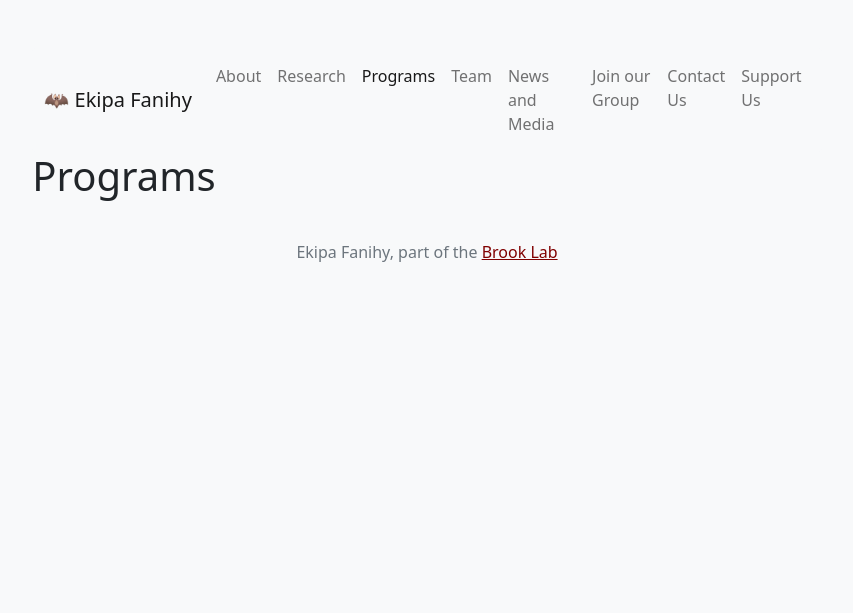
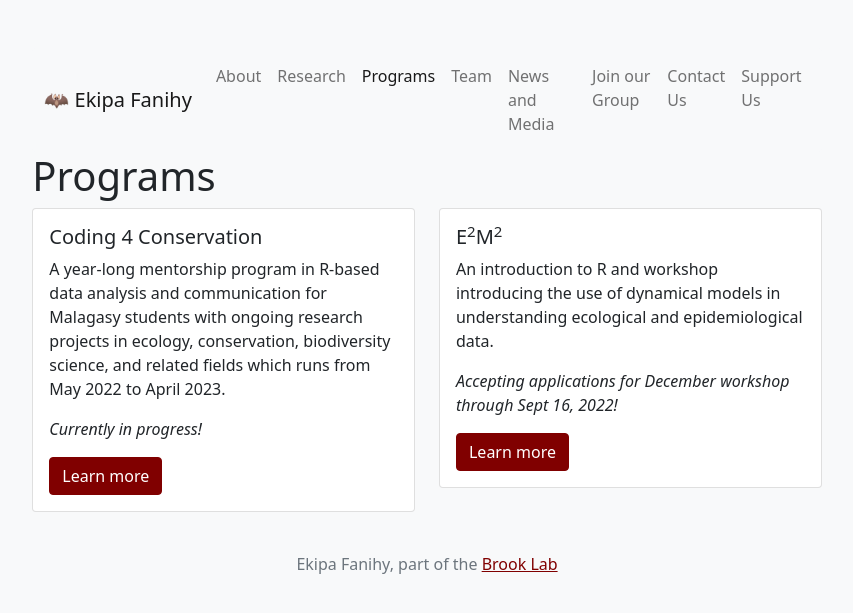
Before and after one commit to brooklabteam/www-ekipafanihy, a Jekyll site: the page built from programs.md, in a window 1280 px wide. Shown: the top 613 px of the page, without its empty margins (213-1066 px from the left). Built offline with Jekyll 4.4.1, drawn with Linux system fonts in a browser that asks for light colours.

Commit message:
updated programs page

```diff
--- a/programs.md
+++ b/programs.md
@@ -3,3 +3,25 @@ layout: page
 title: Programs
 permalink: /programs
 ---
+<div class="row">
+  <div class="col-sm-6">
+    <div class="card">
+      <div class="card-body">
+        <h5 class="card-title">Coding 4 Conservation</h5>
+        <p class="card-text">A year-long mentorship program in R-based data analysis and communication for Malagasy students with ongoing research projects in ecology, conservation, biodiversity science, and related fields which runs from May 2022 to April 2023.</p>
+        <p><em>Currently in progress!</em></p>
+        <a href="https://coding4conservation.org/" class="btn btn-primary">Learn more</a>
+      </div>
+    </div>
+  </div>
+  <div class="col-sm-6">
+    <div class="card">
+      <div class="card-body">
+        <h5 class="card-title">E<sup>2</sup>M<sup>2</sup></h5>
+        <p class="card-text">An introduction to R and workshop introducing the use of dynamical models in understanding ecological and epidemiological data.</p>
+        <p><em>Accepting applications for December workshop through Sept 16, 2022!</em></p>
+        <a href="https://e2m2.org/" class="btn btn-primary">Learn more</a>
+      </div>
+    </div>
+  </div>
+</div>
```
